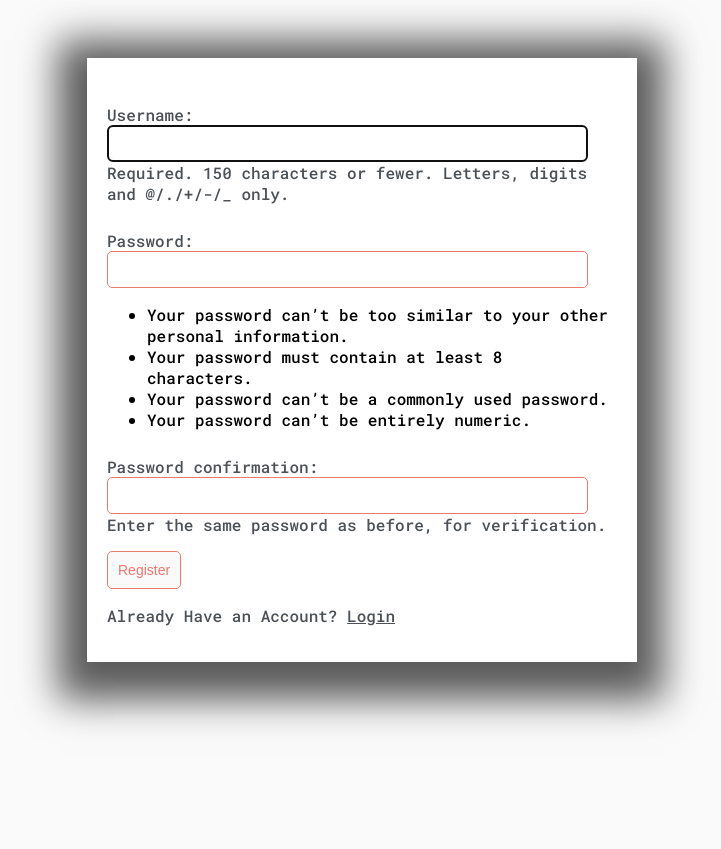
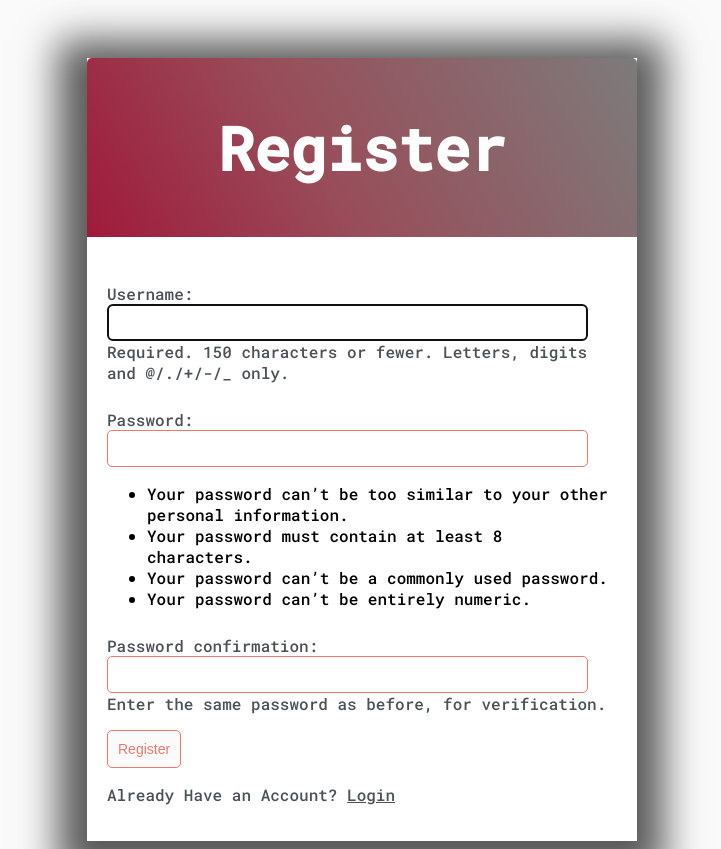
Before and after one commit to adityabhattad2021/TO-DO-List-Django, a Django app: page /register/ in a window 1280 px wide. Shown: the whole page, without its empty margins (278-999 px from the left). Before the commit the page ends 726 px from the top, so only its background shows below. Run offline with Django 4.2, Linux system fonts and the light colour scheme; some web fonts are replaced.

Commit message:
Changed Styling of Login and Register Page

```diff
--- a/base/templates/base/login.html
+++ b/base/templates/base/login.html
@@ -1,7 +1,7 @@
 {% extends 'base/main.html' %}
 
 {% block content %}
-<div class="header-bar">
+<div class="header-bar" style="justify-content: center; font-size: 30px;">
     <h1>Login</h1>
 </div>
 
--- a/base/templates/base/register.html
+++ b/base/templates/base/register.html
@@ -2,6 +2,9 @@
 
 {% block content %}
 
+<div class="header-bar" style="justify-content: center; font-size: 30px;">
+    <h1>Register</h1>
+</div>
 
 <div class="card-body">
     <form method="POST">
```
Also changed, not shown: db.sqlite3.
